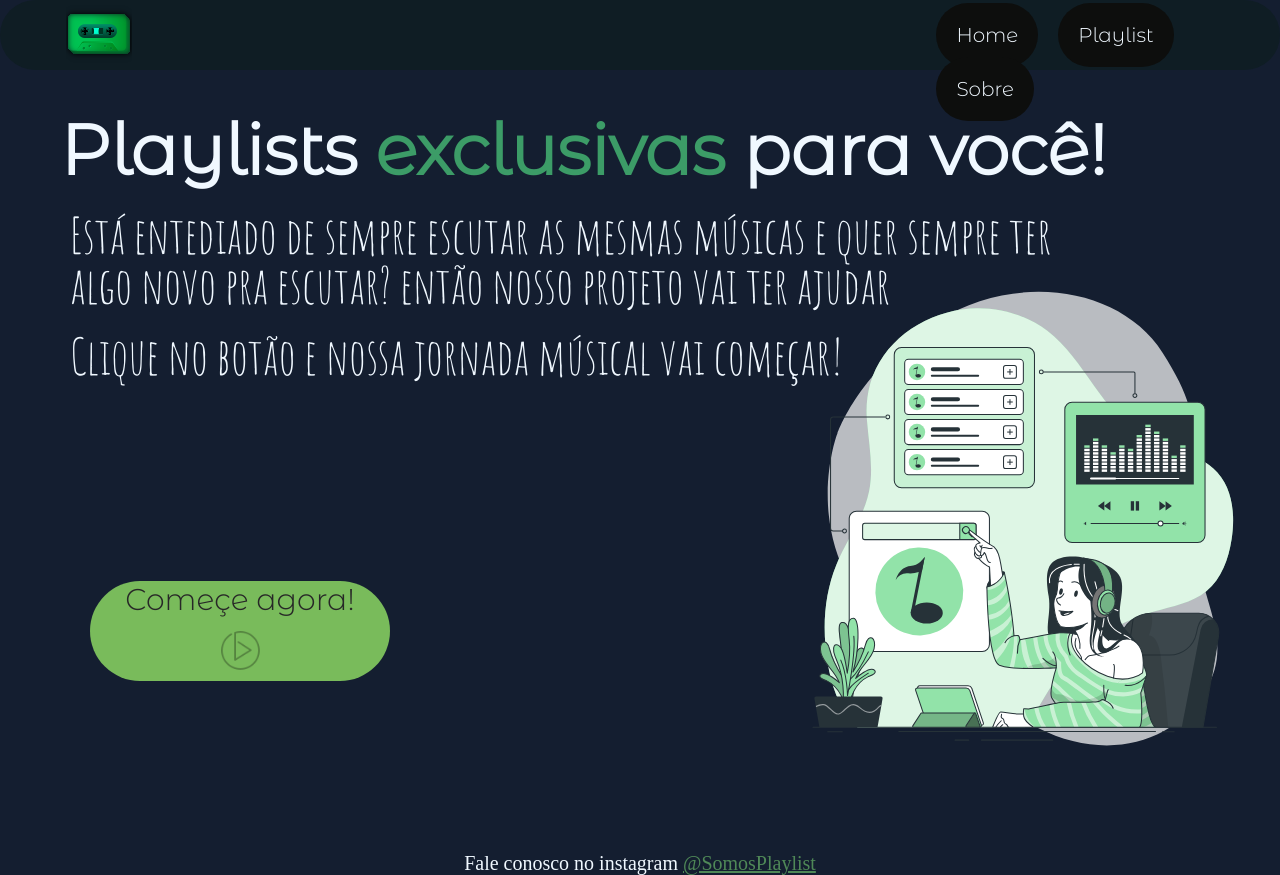
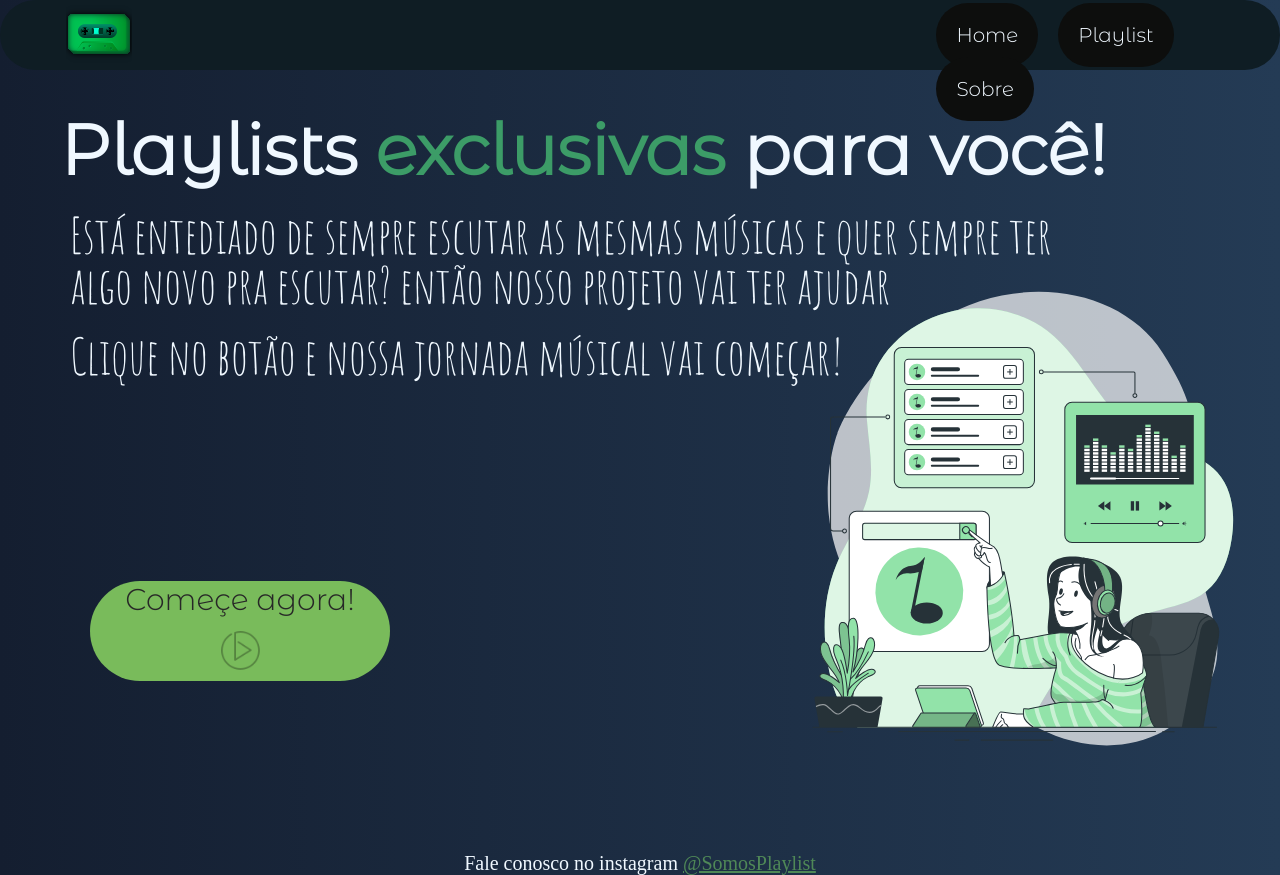
Before and after one commit to ThalesAdriel/Projeto_playlist, a plain HTML site: page index.html in a window 1280 px wide. Drawn offline with Linux system fonts and the light colour scheme.

Commit message:
Update style.css

```diff
--- a/css/style.css
+++ b/css/style.css
@@ -14,7 +14,7 @@
 
 body {
     color: aliceblue;
-    background: #141E30;
+    background: linear-gradient(to right, #141e30, #243b55);
 }
 
 main {
```
